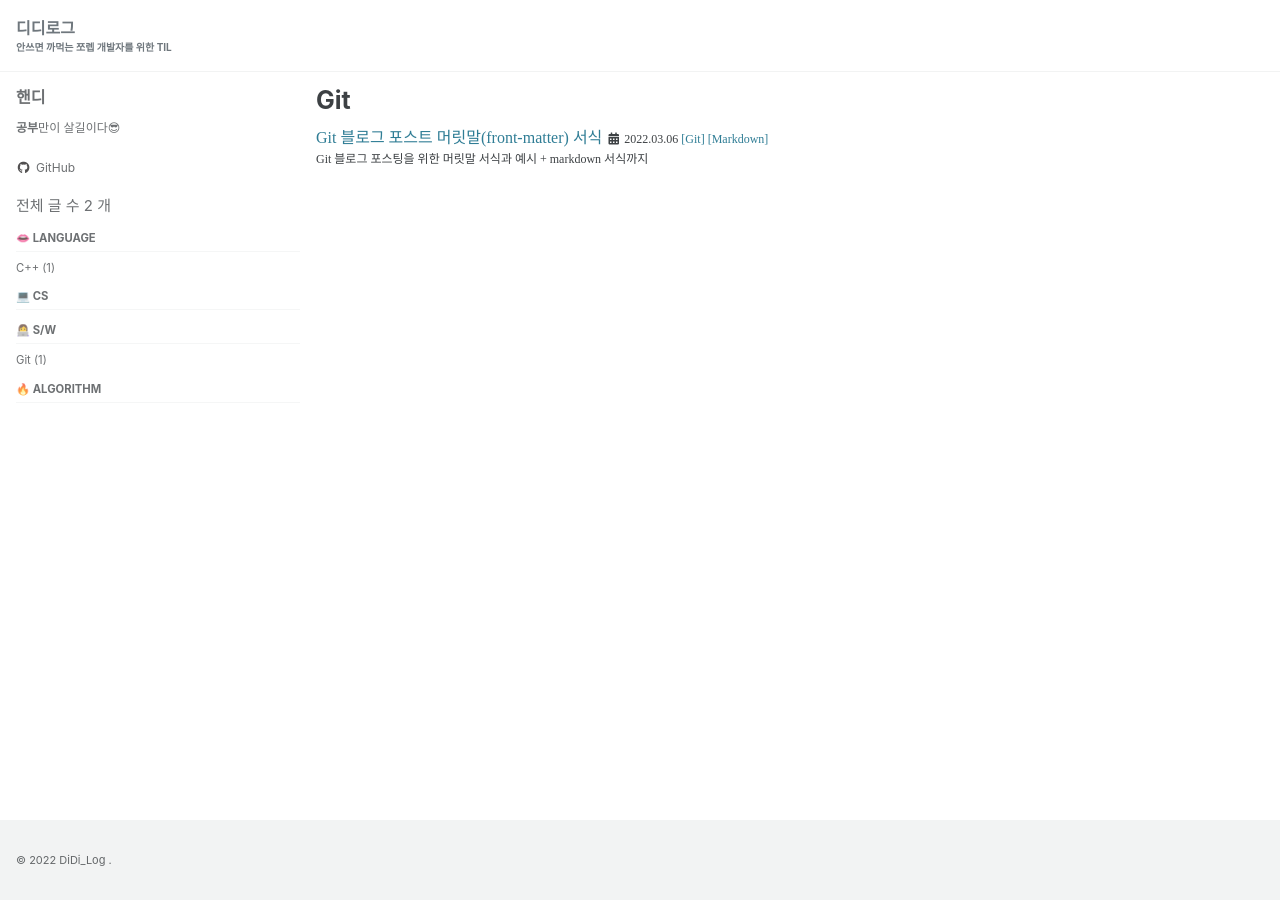
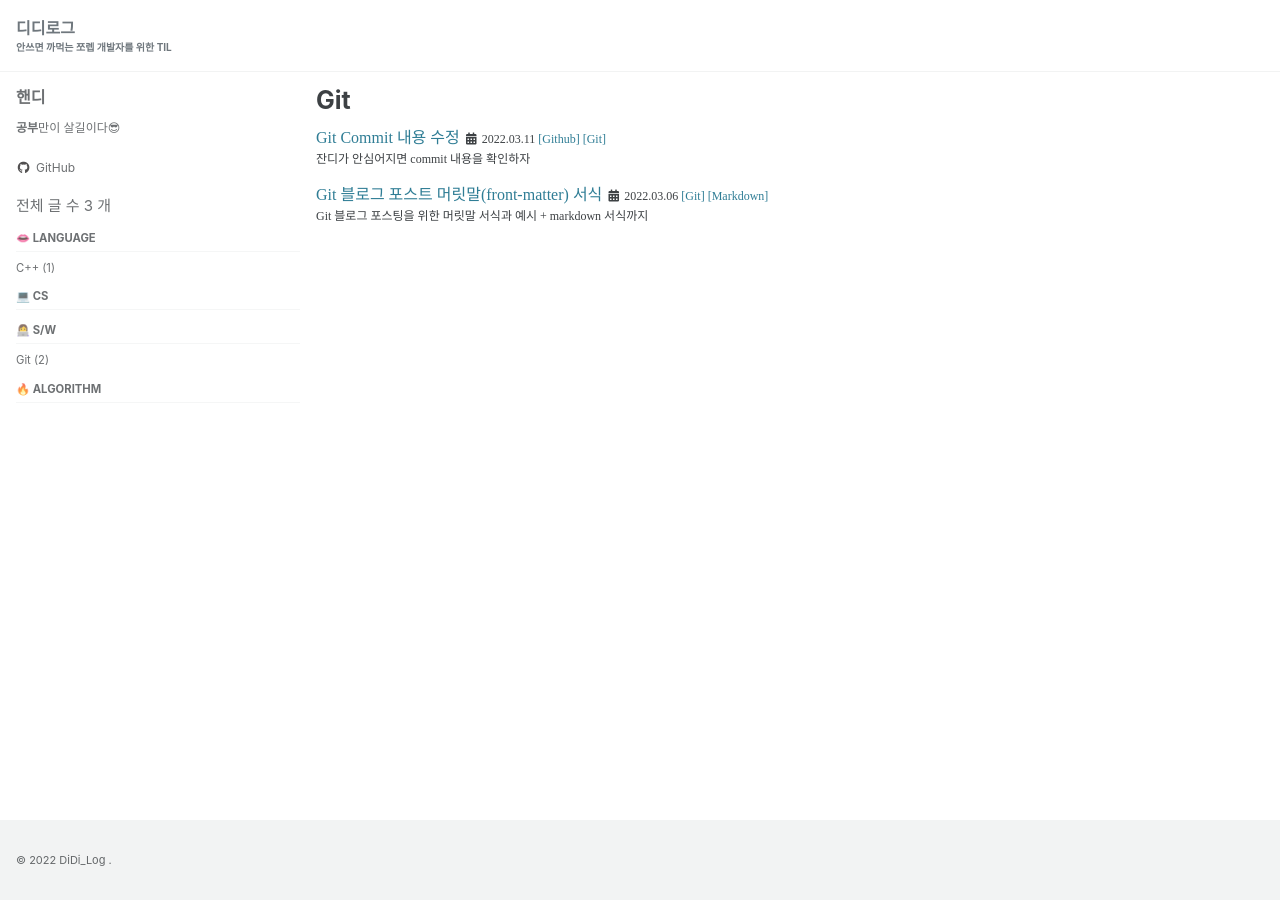
Before and after one commit to hyundidi/hyundidi.github.io, a Jekyll site: the page built from categories/Category-Git.md, in a window 1280 px wide. Built offline with Jekyll 4.4.1, drawn with Linux system fonts in a browser that asks for light colours; cached includes are drawn as plain includes; some web fonts are replaced; part of the change alters nothing that is shown.

Commit message:
git-post-error

```diff
--- a/_includes/page__meta.html
+++ b/_includes/page__meta.html
@@ -17,6 +17,7 @@
       {% assign words = document.content | strip_html | number_of_words %}
 
       <span class="page__meta-readtime">
+        <!---
         <i class="far {% if include.type == 'grid' and document.read_time and document.show_date %}fa-fw {% endif %}fa-clock" aria-hidden="true"></i>
         {% if words < words_per_minute %}
           {{ site.data.ui-text[site.locale].less_than | default: "less than" }} 1 {{ site.data.ui-text[site.locale].minute_read | default: "minute read" }}
@@ -25,6 +26,7 @@
         {% else %}
           {{ words | divided_by: words_per_minute }} {{ site.data.ui-text[site.locale].minute_read | default: "minute read" }}
         {% endif %}
+        -->
       </span>
     {% endif %}
   </p>
--- /dev/null
+++ b/_posts/sw-git/2022-03-11-how-to-change-commit-description.md
@@ -0,0 +1,56 @@
+---
+title:  "Git Commit 내용 수정"
+excerpt: "잔디가 안심어지면 commit 내용을 확인하자"
+
+categories:
+  - Git
+tags:
+  - [Git, Github]
+
+toc: true
+toc_sticky: true
+
+published: true
+
+date: 2022-03-11
+last_modified_at: 2022-03-11
+---
+
+ps 기록 열심히 commit하는데 왜 잔디가 안 심어져서 슬펐다.
+잔디내놔🌱
+잔디보는 맛에 commit하는건데 왜 그럴까.🤔
+
+## github 잔디 탈모🌳
+
+두둥
+
+git에 설정된 이메일과 commit의 author 정보가 다르면 잔디가 심어지지 않는다는 걸 알게 되었다!
+
+두둥
+
+git 사이트 우상단 프로필 > settings > email의 정보와
+로컬저장소에서의 email정보가 같아야한다.
+`git config --list`로 확인가능하다. 확인 후 q로 빠져나오기
+
+정보가 다른경우
+`git config --global user.email "이메일"`로 새로 설정하면 된다.
+이름바꿀 땐 `git config --global user.name "이름"`
+- global옵션 넣으면 모든 repo에서 해당 정보로 바뀌었던듯...
+
+그렇다면 지난 commit은 어떡하지?
+
+## commit 정보 수정
+
+1. `git log` 지난 commit 확인.
+    짧게 보려면 `git log --oneline`
+2. 가장 최신 n개 commit을 수정하려면 `git rebase -i HEAD~n`
+3. pick ~~ <== 수정할 commit만 골라서 "pick"을 "edit"으로 바꾸고 저장하고 나오기.
+4. `git commit --amend` 하고 vi편집기에서 직접 수정하거나
+`git commit --amend --author="이름<이메일>"` 입력 후 저장하기
+5. 커밋 수정이 완료되었다면 `git rebase --continue`
+6. 이렇게 수정할 commit마다 반복
+7. 이미 commit이 push되어서 remote에 반영된경우 강제로 푸시하는 수 밖에 없다.`git push -f` 하자. 다만 나 혼자 쓰는 레포가 아니라면.. 신중히 생각하자.
+    ~~push해도 다른사람 로그에서는 적용이 안된다했던거 같은데..확인필요~~
+
+
+push후 다시 github들어가면 잔디가 심어져있다🪴
```
